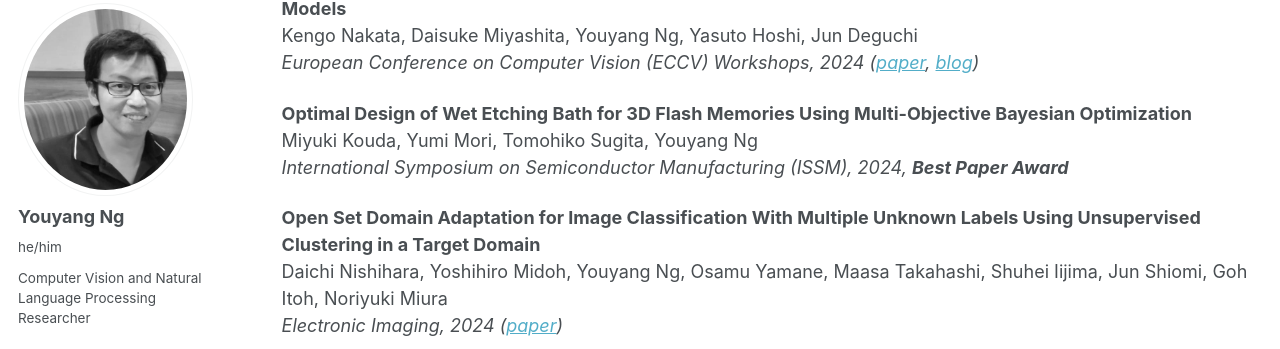
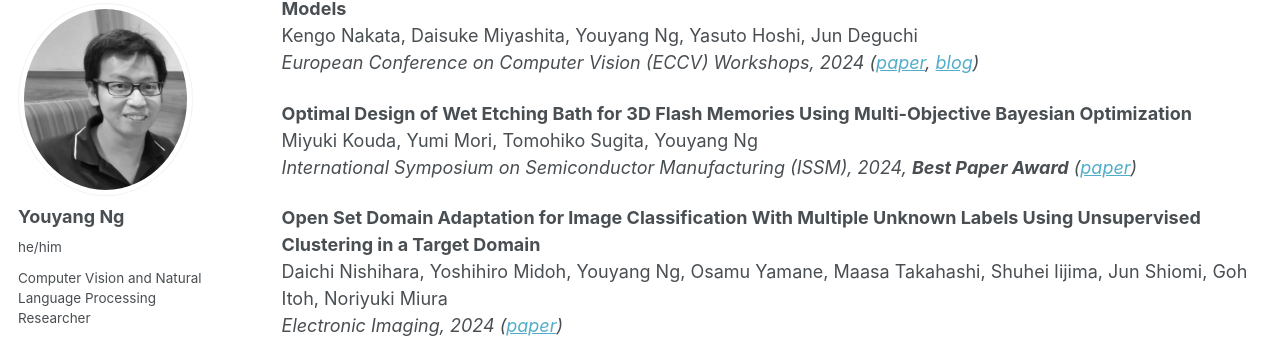
Before and after one commit to yy29/yy29.github.io, a Jekyll site: the page built from _pages/publications.md, in a window 1280 px wide and 900 px high, scrolled down 2455 px. Shown: the part 103-452 px from the top of the window. Built offline with Jekyll 4.4.1, drawn with Linux system fonts in a browser that asks for light colours; some web fonts are replaced.

Commit message:
Update publications.md

```diff
--- a/_pages/publications.md
+++ b/_pages/publications.md
@@ -99,7 +99,7 @@ Kengo Nakata, Daisuke Miyashita, Youyang Ng, Yasuto Hoshi, Jun Deguchi
 
 **Optimal Design of Wet Etching Bath for 3D Flash Memories Using Multi-Objective Bayesian Optimization**
 Miyuki Kouda, Yumi Mori, Tomohiko Sugita, Youyang Ng
-*International Symposium on Semiconductor Manufacturing (ISSM), 2024, **Best Paper Award***
+*International Symposium on Semiconductor Manufacturing (ISSM), 2024, **Best Paper Award** ([paper](https://ieeexplore.ieee.org/document/10874985))*
 
 **Open Set Domain Adaptation for Image Classification With Multiple Unknown Labels Using Unsupervised Clustering in a Target Domain**
 Daichi Nishihara, Yoshihiro Midoh, Youyang Ng, Osamu Yamane, Maasa Takahashi, Shuhei Iijima, Jun Shiomi, Goh Itoh, Noriyuki Miura
```
